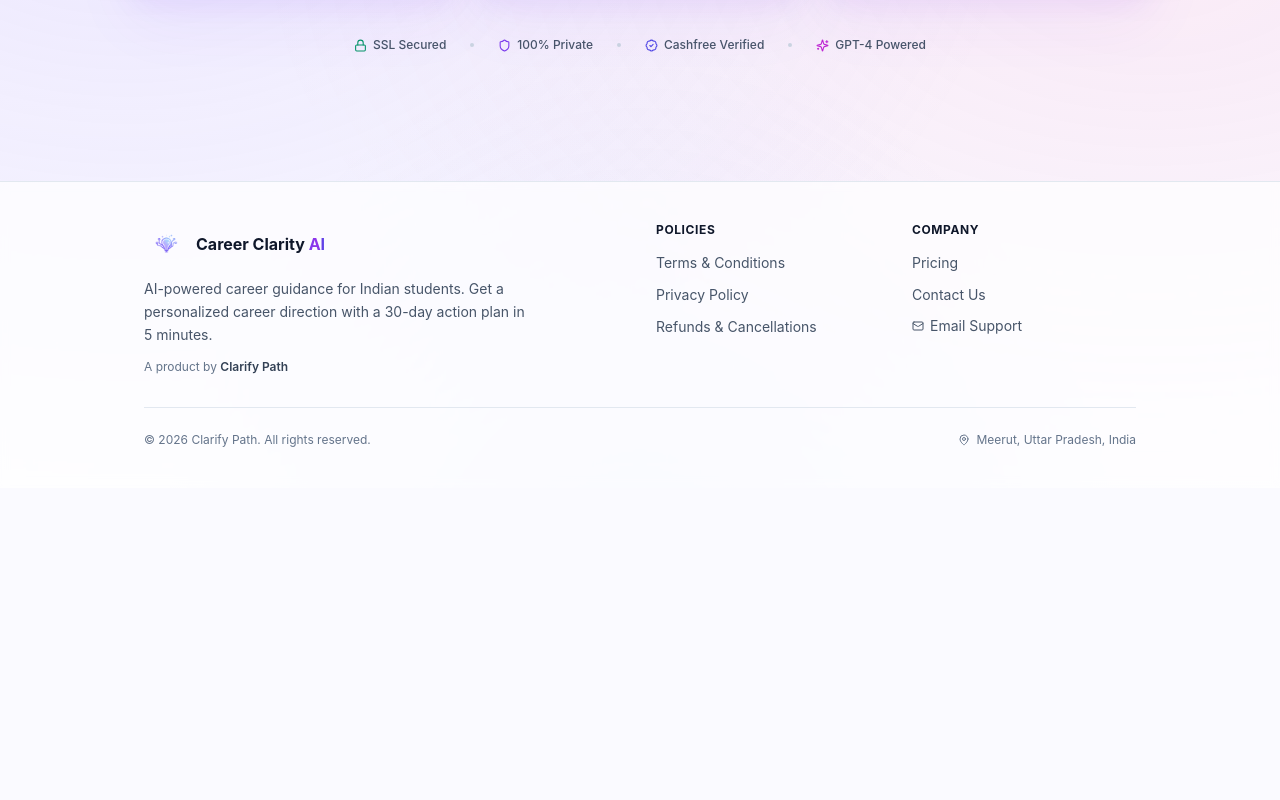
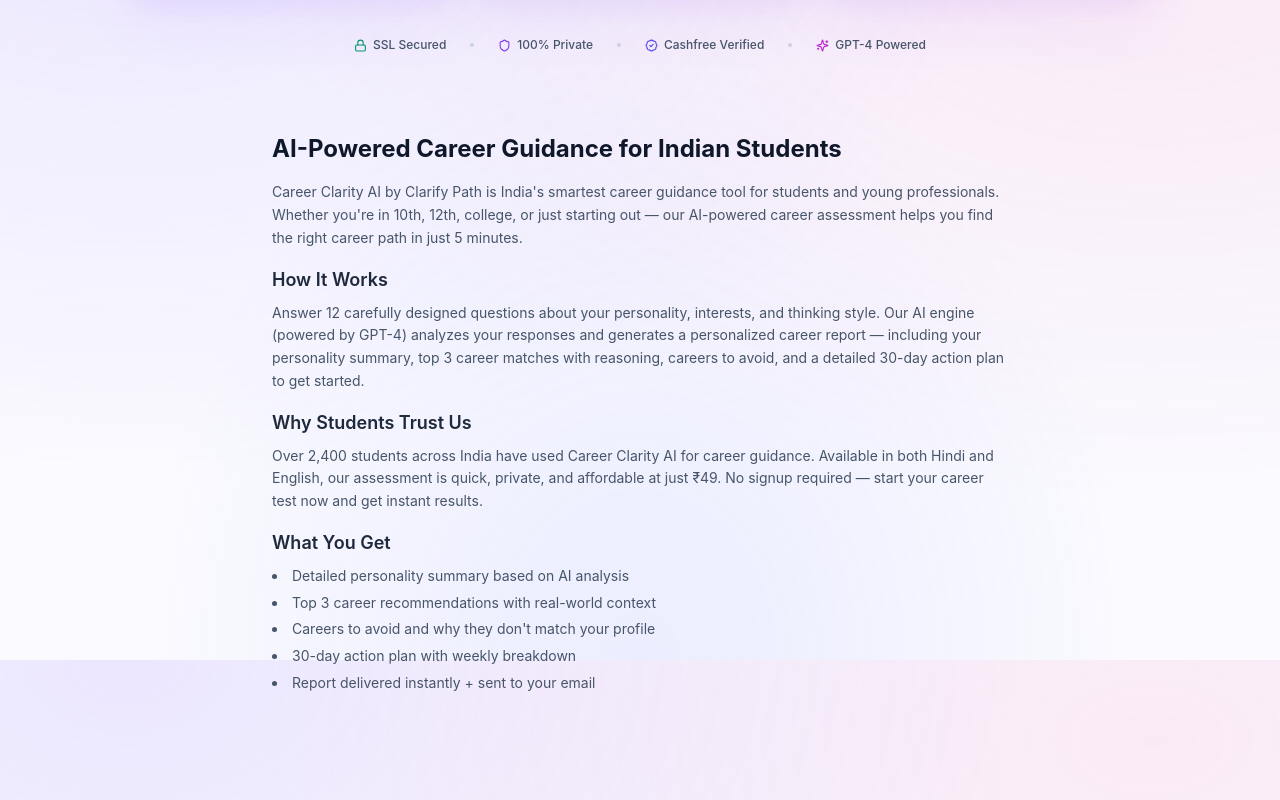
Before and after one commit to imdivyanshu2003/carrer-clarity-ai, a Next.js app: page / in a window 1280 px wide. Shown: the part 940-1740 px from the top of the page. Before the commit the page ends 1428 px from the top, so only its background shows below. Built offline with nearby package versions, Linux system fonts and the light colour scheme.

Commit message:
SEO audit fixes: heading hierarchy, keyword-rich content section, absolute OG URLs, expanded FAQ schema, footer keywords

```diff
--- a/src/app/layout.tsx
+++ b/src/app/layout.tsx
@@ -47,10 +47,10 @@ export const metadata: Metadata = {
       "AI-powered career guidance for Indian students. Answer 12 smart questions, get a personalized career report with top career matches & a 30-day action plan. Only ₹49.",
     images: [
       {
-        url: "/logo_2.png",
+        url: "https://clarifypath.com/logo_2.png",
         width: 512,
         height: 512,
-        alt: "Career Clarity AI Logo",
+        alt: "Career Clarity AI — AI-powered career guidance for Indian students",
       },
     ],
   },
@@ -59,7 +59,7 @@ export const metadata: Metadata = {
     title: "Career Clarity AI — Find Your Perfect Career in 5 Minutes",
     description:
       "AI-powered career guidance for Indian students. 12 questions → Personalized career report + 30-day action plan. Only ₹49.",
-    images: ["/logo_2.png"],
+    images: ["https://clarifypath.com/logo_2.png"],
   },
   robots: {
     index: true,
@@ -163,6 +163,30 @@ export default function RootLayout({
                         text: "Yes! Career Clarity AI supports both Hindi and English. You can choose your preferred language before starting the assessment.",
                       },
                     },
+                    {
+                      "@type": "Question",
+                      name: "How does Career Clarity AI work?",
+                      acceptedAnswer: {
+                        "@type": "Answer",
+                        text: "You answer 12 carefully designed questions about your personality, interests, and thinking style. Our AI engine analyzes your responses and generates a personalized career report with top 3 career matches, careers to avoid, and a 30-day action plan.",
+                      },
+                    },
+                    {
+                      "@type": "Question",
+                      name: "Is Career Clarity AI good for students after 10th or 12th?",
+                      acceptedAnswer: {
+                        "@type": "Answer",
+                        text: "Absolutely! Career Clarity AI is specifically designed for Indian students — whether you are in 10th, 12th, college, or just starting your career. The assessment takes only 5 minutes and gives you actionable career guidance.",
+                      },
+                    },
+                    {
+                      "@type": "Question",
+                      name: "Can I get a refund if I am not satisfied?",
+                      acceptedAnswer: {
+                        "@type": "Answer",
+                        text: "Yes, we offer a full refund within 24 hours of purchase, no questions asked. Simply email clarifypathsupport@gmail.com with your purchase details.",
+                      },
+                    },
                   ],
                 },
               ],
--- a/src/app/page.tsx
+++ b/src/app/page.tsx
@@ -41,7 +41,7 @@ export default function LandingPage() {
           className="mb-8 flex justify-center"
         >
           <div className="chip">
-            <Image src="/logo_2.png" alt="Logo" width={36} height={36} className="w-9 h-9 object-contain" />
+            <Image src="/logo_2.png" alt="Career Clarity AI - AI career guidance tool" width={36} height={36} className="w-9 h-9 object-contain" />
             <span>AI-Powered Career Guidance</span>
           </div>
         </motion.div>
@@ -64,6 +64,7 @@ export default function LandingPage() {
         </motion.div>
 
         {/* Features grid */}
+        <h2 className="sr-only">Why Choose Career Clarity AI for Career Guidance</h2>
         <motion.div
           initial={{ opacity: 0, y: 20 }}
           animate={{ opacity: 1, y: 0 }}
@@ -149,6 +150,7 @@ export default function LandingPage() {
         </motion.div>
 
         {/* Testimonials */}
+        <h2 className="sr-only">What Students Say About Career Clarity AI</h2>
         <motion.div
           initial={{ opacity: 0, y: 20 }}
           animate={{ opacity: 1, y: 0 }}
@@ -228,6 +230,39 @@ export default function LandingPage() {
         </motion.div>
       </div>
 
+      {/* SEO Content Section — crawlable by Google */}
+      <section className="max-w-3xl mx-auto mt-20 px-4 text-left">
+        <h2 className="text-2xl font-bold text-slate-900 mb-4">
+          AI-Powered Career Guidance for Indian Students
+        </h2>
+        <p className="text-sm text-slate-600 leading-relaxed mb-4">
+          Career Clarity AI by Clarify Path is India&apos;s smartest career guidance tool for students and
+          young professionals. Whether you&apos;re in 10th, 12th, college, or just starting out — our
+          AI-powered career assessment helps you find the right career path in just 5 minutes.
+        </p>
+        <h3 className="text-lg font-semibold text-slate-800 mb-2">How It Works</h3>
+        <p className="text-sm text-slate-600 leading-relaxed mb-4">
+          Answer 12 carefully designed questions about your personality, interests, and thinking style.
+          Our AI engine (powered by GPT-4) analyzes your responses and generates a personalized career
+          report — including your personality summary, top 3 career matches with reasoning, careers to
+          avoid, and a detailed 30-day action plan to get started.
+        </p>
+        <h3 className="text-lg font-semibold text-slate-800 mb-2">Why Students Trust Us</h3>
+        <p className="text-sm text-slate-600 leading-relaxed mb-4">
+          Over 2,400 students across India have used Career Clarity AI for career guidance. Available in
+          both Hindi and English, our assessment is quick, private, and affordable at just ₹49. No
+          signup required — start your career test now and get instant results.
+        </p>
+        <h3 className="text-lg font-semibold text-slate-800 mb-2">What You Get</h3>
+        <ul className="text-sm text-slate-600 leading-relaxed mb-4 list-disc list-inside space-y-1">
+          <li>Detailed personality summary based on AI analysis</li>
+          <li>Top 3 career recommendations with real-world context</li>
+          <li>Careers to avoid and why they don&apos;t match your profile</li>
+          <li>30-day action plan with weekly breakdown</li>
+          <li>Report delivered instantly + sent to your email</li>
+        </ul>
+      </section>
+
       {/* Language Selection Modal */}
       <AnimatePresence>
         {showLanguageModal && (
--- a/src/components/Footer.tsx
+++ b/src/components/Footer.tsx
@@ -17,8 +17,9 @@ export default function Footer() {
               </span>
             </div>
             <p className="text-sm text-slate-600 leading-relaxed max-w-sm mb-3">
-              AI-powered career guidance for Indian students. Get a personalized
-              career direction with a 30-day action plan in 5 minutes.
+              India&apos;s smartest AI career guidance tool. Take a quick career assessment,
+              discover your ideal career path, and get a personalized 30-day action plan
+              — all in 5 minutes. Trusted by 2,400+ students.
             </p>
             <p className="text-xs text-slate-500">
               A product by <span className="font-semibold text-slate-700">Clarify Path</span>
```
